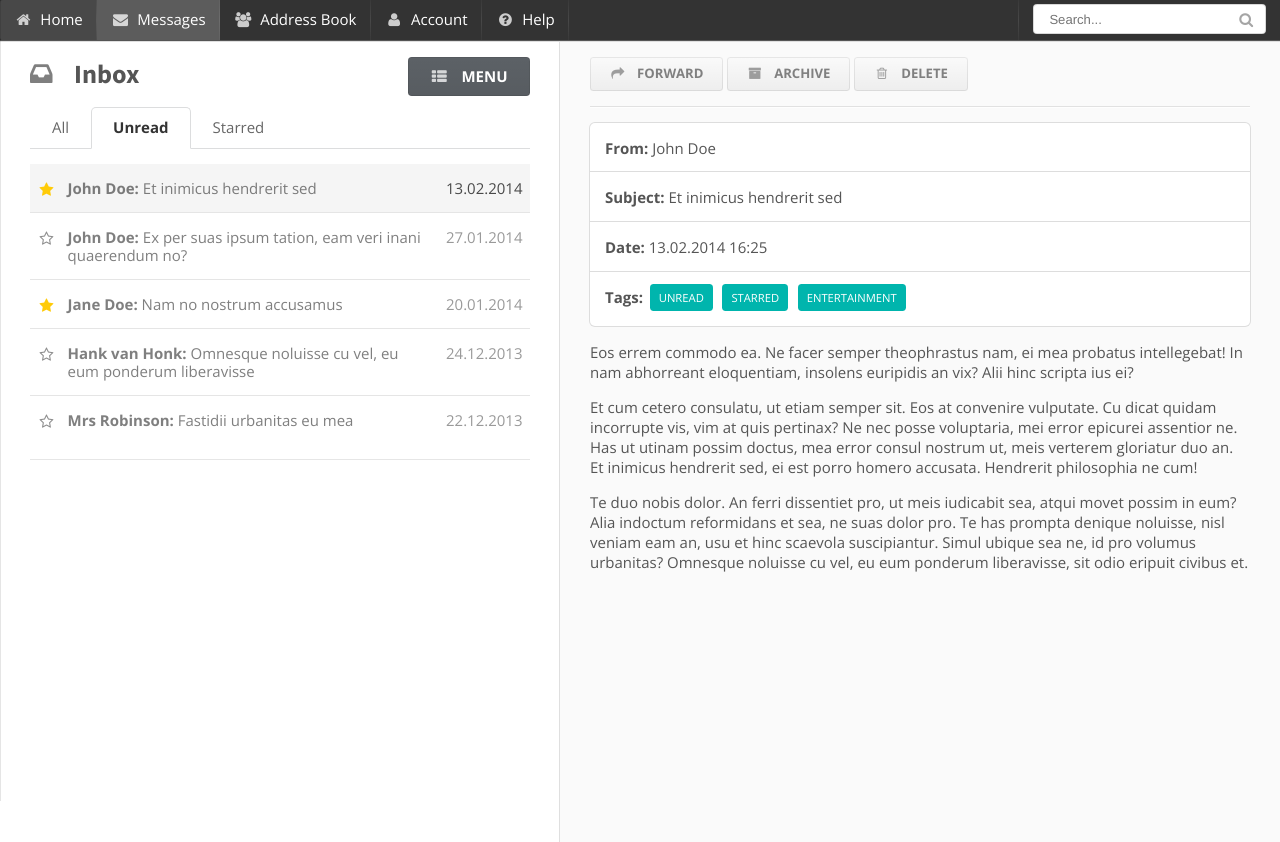
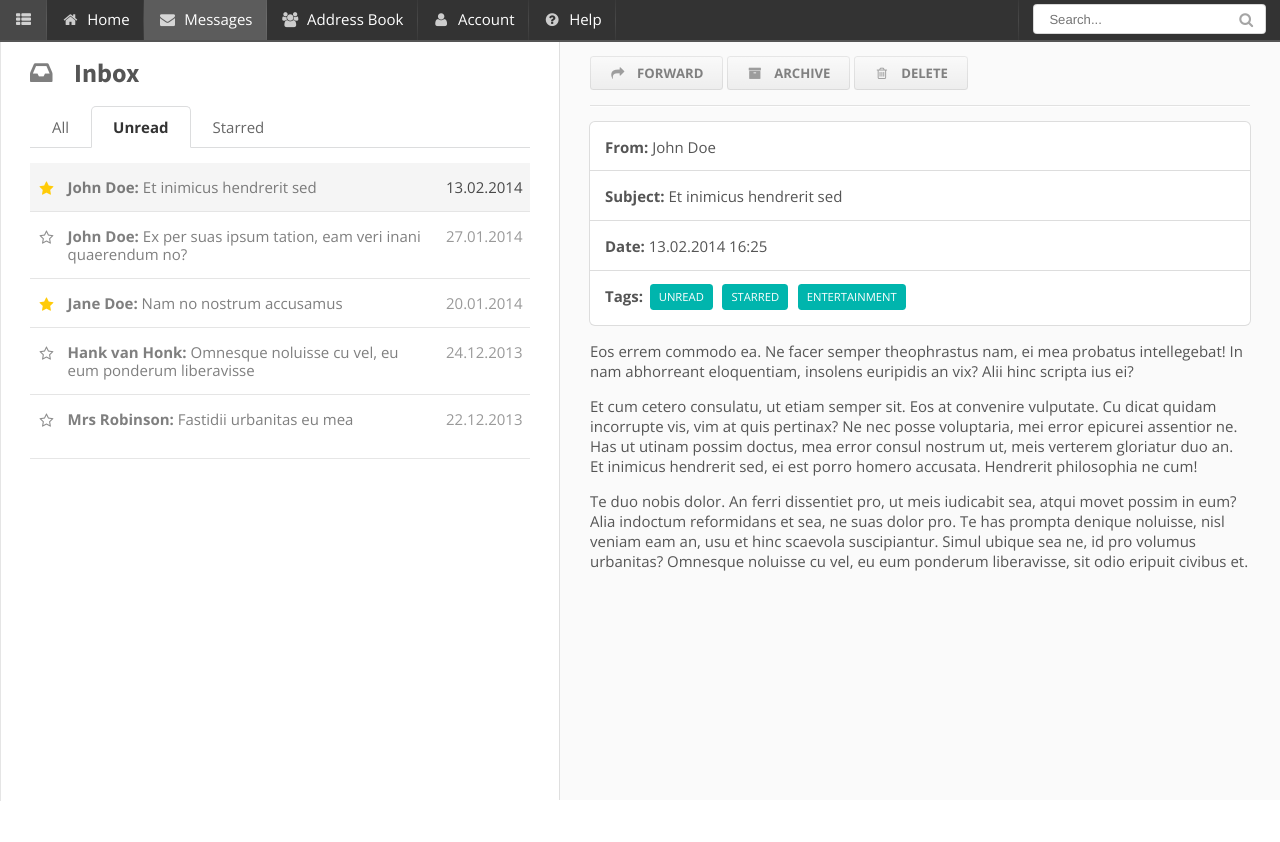
Before and after one commit to nosch/mayflower-talk-ng-route, a website: page app/index.html in a window 1280 px wide. After the commit the page ends 800 px from the top, so only its background shows below. Drawn offline with nearby package versions, Linux system fonts and the light colour scheme.

Commit message:
Moved sidebar-button to top menu.

```diff
--- a/app/index.html
+++ b/app/index.html
@@ -57,7 +57,10 @@
             </div>
         </div>
 
-        <div class="ui inverted menu">
+        <div class="ui inverted fixed menu">
+            <a class="icon item launch">
+                <i class="list layout icon"></i>
+            </a>
             <a class="item">
                 <i class="home icon"></i> Home
             </a>
@@ -85,9 +88,6 @@
 
         <div class="ui celled grid">
             <div class="seven wide middle column">
-                <div class="ui right floated black launch button">
-                    <i class="list layout icon"></i> Menu
-                </div>
                 <h2 class="ui header">
                     <i class="inbox icon"></i> Inbox
                 </h2>
@@ -263,7 +263,7 @@
 
                 // Init sidebar module
                 $.fn.sidebar.settings.debug = false;
-                $('.ui.sidebar').sidebar('attach events', '.launch.button');
+                $('.ui.sidebar').sidebar('attach events', '.launch.item');
 
                 // Init tab module
                 $.fn.tab.settings.debug = false;
```
